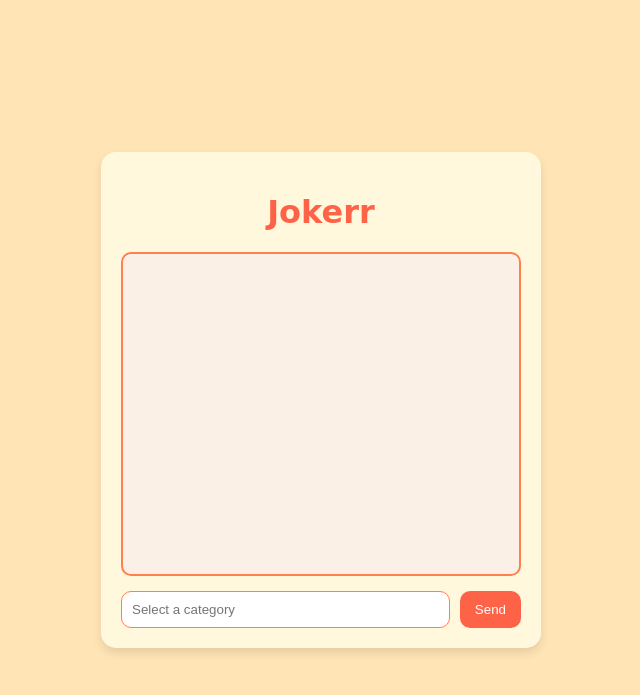
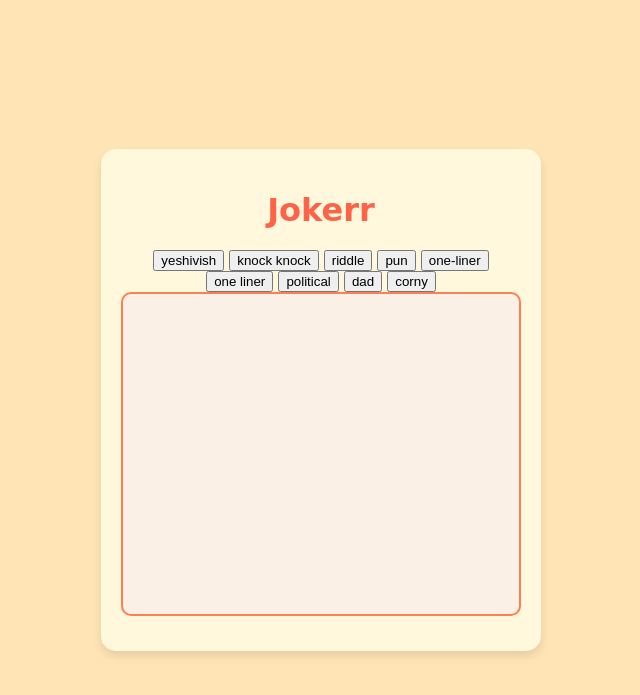
Before and after one commit to dtessler2/Jokerr, a Django app: page / in a window 1280 px wide. Shown: the top 695 px of the page, without its empty margins (319-959 px from the left). Run offline with Django 5.2, Linux system fonts and the light colour scheme.

Commit message:
changed input to buttons of category names that can be clicked

```diff
--- a/Jokerr_project/chatbot/templates/chatbot/chatbot.html
+++ b/Jokerr_project/chatbot/templates/chatbot/chatbot.html
@@ -26,14 +26,21 @@
 </script>
 <div class="chat-container">
     <h1>Jokerr</h1>
+    <div class="category-buttons">
+        <button onclick="sendCategory('yeshivish')">yeshivish</button>
+        <button onclick="sendCategory('knock knock')">knock knock</button>
+        <button onclick="sendCategory('riddle')">riddle</button>
+        <button onclick="sendCategory('pun')">pun</button>
+        <button onclick="sendCategory('one-liner')">one-liner</button>
+        <button onclick="sendCategory('one liner')">one liner</button>
+        <button onclick="sendCategory('political')">political</button>
+        <button onclick="sendCategory('dad')">dad</button>
+        <button onclick="sendCategory('corny')">corny</button>
+    </div>
     <div class="chat-box" id="chat-box">
         <!-- Chat messages will be appended here -->
     </div>
 
-    <div class="input-box">
-        <input type="text" id="user-input" placeholder="Select a category" autocomplete="off">
-        <button onclick="sendMessage()">Send</button>
-    </div>
 </div>
 
 <script>
@@ -76,6 +83,31 @@
         chatBox.appendChild(messageElement);
         chatBox.scrollTop = chatBox.scrollHeight;
     }
+
+    function sendCategory(category) {
+        appendMessage("You", category);
+
+        fetch("/chatbot/chat/", {
+            method: "POST",
+            headers: {
+                "Content-Type": "application/json",
+            },
+            body: JSON.stringify({ message: category }),
+        })
+            .then(response => response.json())
+            .then(data => {
+                console.log("Response data:", data);
+                if (data.reply) {
+                    appendMessage("Bot", data.reply);
+                } else if (data.error) {
+                    appendMessage("Bot", data.error);
+                }
+            })
+            .catch(error => {
+                console.log("Error:", error);
+                appendMessage("Bot", "Something went wrong. Try again.");
+            });
+    }
 </script>
 </body>
 </html>
--- a/Jokerr_project/chatbot/views.py
+++ b/Jokerr_project/chatbot/views.py
@@ -45,7 +45,7 @@ def chatbot_response(request):
             response = client.responses.create(
                 model="gpt-4.1",
                 instructions="Talk in a family-friendly manner and filter out all adult content. Your response should be 1-3 sentences long.",
-                input=f"Write a joke based on this category: {category}"
+                input=f"Write a joke based on this category (make sure it is totally different than any previous jokes you shared): {category}"
             )
 
             reply = response.output[0].content[0].text
```
